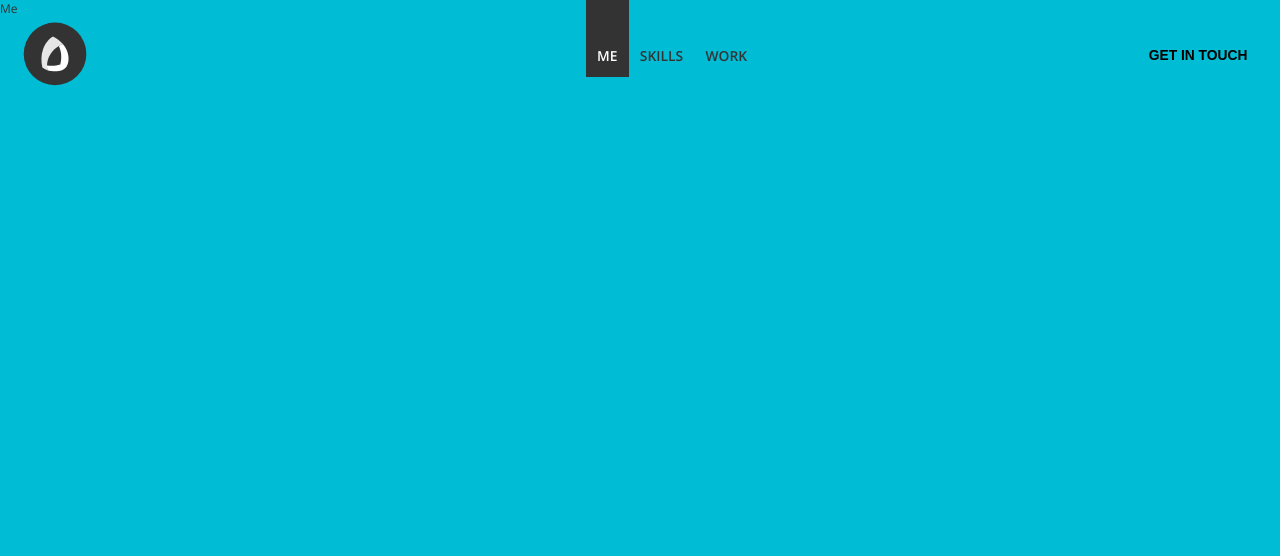
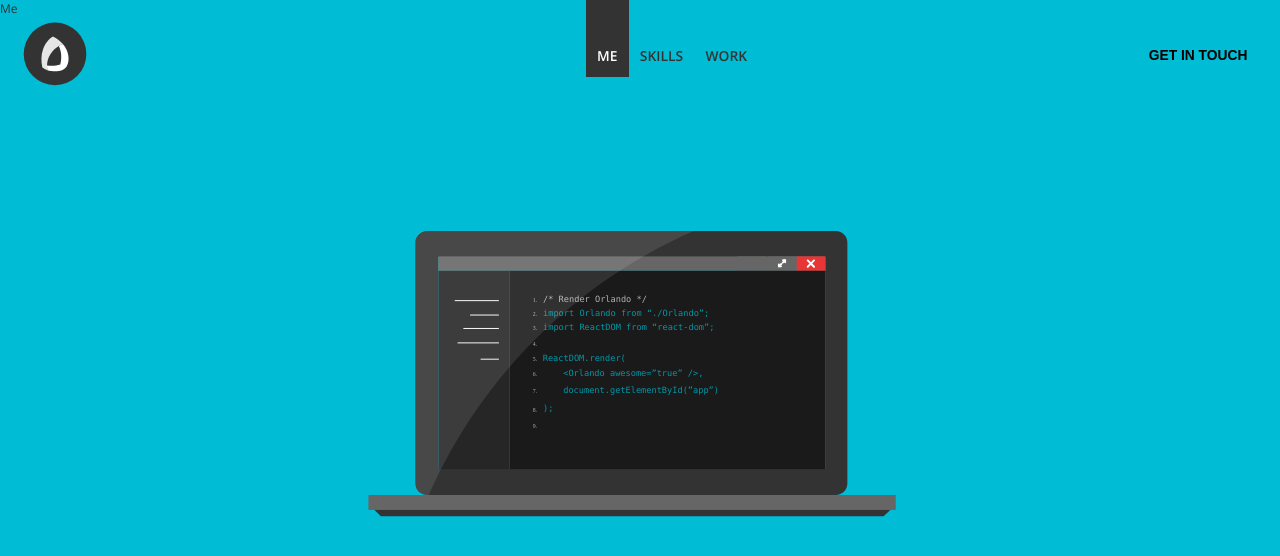
Before and after one commit to 0rland0Wats0n/react-portfolio, a React (Create React App) app: page /me in a window 1280 px wide. Shown: the top 556 px of the page. Built offline with nearby package versions, Linux system fonts and the light colour scheme; a web font is replaced by a local one.

Commit message:
add laptop on /me

```diff
--- a/src/App.js
+++ b/src/App.js
@@ -1,20 +1,19 @@
 import "./App.css";
-import React from "react";
+import React, { Component } from "react";
 import { BrowserRouter as Router, Route, Redirect } from "react-router-dom";
 
 import Navigation from "./components/navigation/navigation";
-import Header from "./components/header/header";
 
 import Me from "./components/me/me";
 import Skills from "./components/skills/skills";
 import Work from "./components/work/work";
 
-const App = () => {
+export default class App extends Component {
+    render() {
         return (
             <Router>
                 <div className="App">
                     <Navigation />
-                <Header />
 
                     <Route exact path="/" render={() => { return <Redirect to="/me" />; }} />
                     <Route exact path="/me" component={Me} />
@@ -23,6 +22,5 @@ const App = () => {
                 </div>
             </Router>
         );
+    }
 };
-
-export default App;
--- a/src/components/header/header.css
+++ b/src/components/header/header.css
@@ -3,3 +3,17 @@ header {
     height: 100%;
     position: absolute;
 }
+
+.header--bg {
+    position: relative;
+    width: 100%;
+    height: 100%;
+    display: flex;
+    align-items: center;
+    justify-content: center;
+}
+
+.header--bg > svg {
+    width: 45vw;
+    transition: 550ms cubic-bezier(.17,.67,.83,.67) 250ms;
+}
--- a/src/components/header/header.js
+++ b/src/components/header/header.js
@@ -1,7 +1,6 @@
 import "./header.css"
 
 import React, { Component } from "react";
-import { matchPath } from "react-router-dom";
 
 import Coffee from "../coffee";
 import Laptop from "../laptop"
@@ -16,8 +15,22 @@ export default class Header extends Component {
     render() {
         return (
             <header>
-
+                <div className="header--bg">
+                    {this.selectBacground()}
+                </div>
             </header>
         )
     }
+
+    selectBacground = () => {
+        if(this.props.page === "me") {
+            return <Laptop />;
+        }
+
+        if(this.props.page === "work") {
+            return <Coffee />;
+        }
+
+        return null
+    }
 }
--- a/src/components/laptop.js
+++ b/src/components/laptop.js
@@ -17,55 +17,57 @@ const Laptop = () => {
                     <g id="XMLID_4_">
                         <rect id="XMLID_3_" x="463" y="150.4" fill="#E83636" width="30" height="15"/>
 
-                            <line id="XMLID_11_" fill="none" stroke="#FFFFFF" stroke-width="2" stroke-linecap="round" stroke-linejoin="round" x1="481.3" y1="154.6" x2="474.7" y2="161.2"/>
+                            <line id="XMLID_11_" fill="none" stroke="#FFFFFF" strokeWidth="2" strokeLinecap="round" strokeLinejoin="round" x1="481.3" y1="154.6" x2="474.7" y2="161.2"/>
 
-                            <line id="XMLID_10_" fill="none" stroke="#FFFFFF" stroke-width="2" stroke-linecap="round" stroke-linejoin="round" x1="474.7" y1="154.6" x2="481.3" y2="161.2"/>
+                            <line id="XMLID_10_" fill="none" stroke="#FFFFFF" strokeWidth="2" strokeLinecap="round" strokeLinejoin="round" x1="474.7" y1="154.6" x2="481.3" y2="161.2"/>
                     </g>
                     <g id="XMLID_16_">
                         <rect id="XMLID_9_" x="433" y="150.4" fill="#666666" width="30" height="15"/>
 
-                            <polyline id="XMLID_15_" fill="none" stroke="#FFFFFF" stroke-width="2" stroke-linecap="round" stroke-linejoin="round" points="
+                            <polyline id="XMLID_15_" fill="none" stroke="#FFFFFF" strokeWidth="2" strokeLinecap="round" strokeLinejoin="round" points="
                             449,154.4 451.2,154.4 451.2,156.5 			"/>
 
-                            <polyline id="XMLID_14_" fill="none" stroke="#FFFFFF" stroke-width="2" stroke-linecap="round" stroke-linejoin="round" points="
+                            <polyline id="XMLID_14_" fill="none" stroke="#FFFFFF" strokeWidth="2" strokeLinecap="round" strokeLinejoin="round" points="
                             446.9,160.8 444.7,160.8 444.7,158.7 			"/>
 
-                            <line id="XMLID_13_" fill="none" stroke="#FFFFFF" stroke-width="2" stroke-linecap="round" stroke-linejoin="round" x1="451.2" y1="154.4" x2="448.7" y2="156.9"/>
+                            <line id="XMLID_13_" fill="none" stroke="#FFFFFF" strokeWidth="2" strokeLinecap="round" strokeLinejoin="round" x1="451.2" y1="154.4" x2="448.7" y2="156.9"/>
 
-                            <line id="XMLID_12_" fill="none" stroke="#FFFFFF" stroke-width="2" stroke-linecap="round" stroke-linejoin="round" x1="444.7" y1="160.8" x2="447.2" y2="158.3"/>
+                            <line id="XMLID_12_" fill="none" stroke="#FFFFFF" strokeWidth="2" strokeLinecap="round" strokeLinejoin="round" x1="444.7" y1="160.8" x2="447.2" y2="158.3"/>
                     </g>
                     <rect id="XMLID_17_" x="90" y="165.4" fill="#262626" width="74" height="206.6"/>
-                    <line id="XMLID_18_" fill="#FFFFFF" stroke="#FFFFFF" stroke-miterlimit="10" x1="107" y1="196.5" x2="153" y2="196.5"/>
-                    <line id="XMLID_20_" fill="#FFFFFF" stroke="#FFFFFF" stroke-miterlimit="10" x1="123" y1="211.5" x2="153" y2="211.5"/>
-                    <line id="XMLID_21_" fill="#FFFFFF" stroke="#FFFFFF" stroke-miterlimit="10" x1="116" y1="225.5" x2="153" y2="225.5"/>
+                    <line id="XMLID_18_" fill="#FFFFFF" stroke="#FFFFFF" strokeMiterlimit="10" x1="107" y1="196.5" x2="153" y2="196.5"/>
+                    <line id="XMLID_20_" fill="#FFFFFF" stroke="#FFFFFF" strokeMiterlimit="10" x1="123" y1="211.5" x2="153" y2="211.5"/>
+                    <line id="XMLID_21_" fill="#FFFFFF" stroke="#FFFFFF" strokeMiterlimit="10" x1="116" y1="225.5" x2="153" y2="225.5"/>
                     <rect id="XMLID_19_" x="164" y="165.4" fill="#1A1A1A" width="329" height="206.6"/>
-                    <line id="XMLID_22_" fill="#FFFFFF" stroke="#FFFFFF" stroke-miterlimit="10" x1="110" y1="240.5" x2="153" y2="240.5"/>
-                    <line id="XMLID_23_" fill="#FFFFFF" stroke="#FFFFFF" stroke-miterlimit="10" x1="134" y1="257.5" x2="153" y2="257.5"/>
+                    <line id="XMLID_22_" fill="#FFFFFF" stroke="#FFFFFF" strokeMiterlimit="10" x1="110" y1="240.5" x2="153" y2="240.5"/>
+                    <line id="XMLID_23_" fill="#FFFFFF" stroke="#FFFFFF" strokeMiterlimit="10" x1="134" y1="257.5" x2="153" y2="257.5"/>
 
-                        <text id="XMLID_34_" transform="matrix(1 0 0 1 188.3333 198)" fill="#B3B3B3" font-family="'MyriadPro-Regular'" font-size="6px">1.</text>
+                        <text id="XMLID_34_" transform="matrix(1 0 0 1 188.3333 198)" fill="#B3B3B3" fontFamily="'MyriadPro-Regular'" fontSize="6px">1.</text>
 
-                        <text id="XMLID_36_" transform="matrix(1 0 0 1 188.3332 213)" fill="#B3B3B3" font-family="'MyriadPro-Regular'" font-size="6px">2.</text>
+                        <text id="XMLID_36_" transform="matrix(1 0 0 1 188.3332 213)" fill="#B3B3B3" fontFamily="'MyriadPro-Regular'" fontSize="6px">2.</text>
 
-                        <text id="XMLID_37_" transform="matrix(1 0 0 1 188.3335 227)" fill="#B3B3B3" font-family="'MyriadPro-Regular'" font-size="6px">3.</text>
+                        <text id="XMLID_37_" transform="matrix(1 0 0 1 188.3335 227)" fill="#B3B3B3" fontFamily="'MyriadPro-Regular'" fontSize="6px">3.</text>
 
-                        <text id="XMLID_38_" transform="matrix(1 0 0 1 188.3337 244)" fill="#B3B3B3" font-family="'MyriadPro-Regular'" font-size="6px">4.</text>
+                        <text id="XMLID_38_" transform="matrix(1 0 0 1 188.3337 244)" fill="#B3B3B3" fontFamily="'MyriadPro-Regular'" fontSize="6px">4.</text>
 
-                        <text id="XMLID_39_" transform="matrix(1 0 0 1 188.3332 259)" fill="#B3B3B3" font-family="'MyriadPro-Regular'" font-size="6px">5.</text>
+                        <text id="XMLID_39_" transform="matrix(1 0 0 1 188.3332 259)" fill="#B3B3B3" fontFamily="'MyriadPro-Regular'" fontSize="6px">5.</text>
 
-                        <text id="XMLID_40_" transform="matrix(1 0 0 1 188.3337 275)" fill="#B3B3B3" font-family="'MyriadPro-Regular'" font-size="6px">6.</text>
+                        <text id="XMLID_40_" transform="matrix(1 0 0 1 188.3337 275)" fill="#B3B3B3" fontFamily="'MyriadPro-Regular'" fontSize="6px">6.</text>
 
-                        <text id="XMLID_41_" transform="matrix(1 0 0 1 188.3329 293)" fill="#B3B3B3" font-family="'MyriadPro-Regular'" font-size="6px">7.</text>
+                        <text id="XMLID_41_" transform="matrix(1 0 0 1 188.3329 293)" fill="#B3B3B3" fontFamily="'MyriadPro-Regular'" fontSize="6px">7.</text>
 
-                        <text id="XMLID_42_" transform="matrix(1 0 0 1 188.3329 312)" fill="#B3B3B3" font-family="'MyriadPro-Regular'" font-size="6px">8.</text>
+                        <text id="XMLID_42_" transform="matrix(1 0 0 1 188.3329 312)" fill="#B3B3B3" fontFamily="'MyriadPro-Regular'" fontSize="6px">8.</text>
 
-                        <text id="XMLID_43_" transform="matrix(1 0 0 1 188.3331 329)" fill="#B3B3B3" font-family="'MyriadPro-Regular'" font-size="6px">9.</text>
-                    <text id="XMLID_35_" transform="matrix(1 0 0 1 199 198)" fill="#B3B3B3" font-family="'Consolas'" font-size="9px">/* Render Orlando */</text>
-                    <text id="XMLID_46_" transform="matrix(1 0 0 1 198.9998 227)" fill="#0097A7" font-family="'Consolas'" font-size="9px">import ReactDOM from “react-dom”;</text>
-                    <text id="XMLID_24_" transform="matrix(1 0 0 1 199 213)" fill="#0097A7" font-family="'Consolas'" font-size="9px">import Orlando from “./Orlando”;</text>
-                    <text id="XMLID_47_" transform="matrix(1 0 0 1 198.6667 259)" fill="#0097A7" font-family="'Consolas'" font-size="9px">ReactDOM.render(</text>
-                    <text id="XMLID_49_" transform="matrix(1 0 0 1 220.0002 275)" fill="#0097A7" font-family="'Consolas'" font-size="9px">&lt;Orlando awesome=”true” /&gt;,</text>
-                    <text id="XMLID_50_" transform="matrix(1 0 0 1 220.0002 293)" fill="#0097A7" font-family="'Consolas'" font-size="9px">document.getElementById(”app”)</text>
-                    <text id="XMLID_51_" transform="matrix(1 0 0 1 199.0002 311)" fill="#0097A7" font-family="'Consolas'" font-size="9px">);</text>
+                        <text id="XMLID_43_" transform="matrix(1 0 0 1 188.3331 329)" fill="#B3B3B3" fontFamily="'MyriadPro-Regular'" fontSize="6px">9.</text>
+                    <text id="XMLID_35_" transform="matrix(1 0 0 1 199 198)" fill="#B3B3B3" fontFamily="'Consolas'" fontSize="9px">
+                        /* Render Orlando */
+                    </text>
+                    <text id="XMLID_46_" transform="matrix(1 0 0 1 198.9998 227)" fill="#0097A7" fontFamily="'Consolas'" fontSize="9px">import ReactDOM from “react-dom”;</text>
+                    <text id="XMLID_24_" transform="matrix(1 0 0 1 199 213)" fill="#0097A7" fontFamily="'Consolas'" fontSize="9px">import Orlando from “./Orlando”;</text>
+                    <text id="XMLID_47_" transform="matrix(1 0 0 1 198.6667 259)" fill="#0097A7" fontFamily="'Consolas'" fontSize="9px">ReactDOM.render(</text>
+                    <text id="XMLID_49_" transform="matrix(1 0 0 1 220.0002 275)" fill="#0097A7" fontFamily="'Consolas'" fontSize="9px">&lt;Orlando awesome=”true” /&gt;,</text>
+                    <text id="XMLID_50_" transform="matrix(1 0 0 1 220.0002 293)" fill="#0097A7" fontFamily="'Consolas'" fontSize="9px">document.getElementById(”app”)</text>
+                    <text id="XMLID_51_" transform="matrix(1 0 0 1 199.0002 311)" fill="#0097A7" fontFamily="'Consolas'" fontSize="9px">);</text>
                 </g>
                 <path id="XMLID_26_" opacity="0.1" fill="#FFFFFF" d="M66,143.3v243c0,0.7-0.1,6.1,4.3,9.8c4.1,3.5,8.9,2.9,9.7,2.8
                     c18.8-42.5,55.4-110.3,123.2-174.1c56.3-53,113.3-83.6,152.7-100.9c-43.9-0.2-176.7-0.2-220.5-0.2c-34,0.1-55.4,0.2-55.4,0.2
--- a/src/components/me/me.js
+++ b/src/components/me/me.js
@@ -1,11 +1,14 @@
 import "./me.css"
 
 import React, { Component } from "react";
+
+import Header from "../header/header";
 
 export default class Me extends Component {
     render() {
         return (
             <div>
+                <Header page="me" />
                 Me
             </div>
         )
```
Lines whose indentation alone changed are shown as unchanged.
